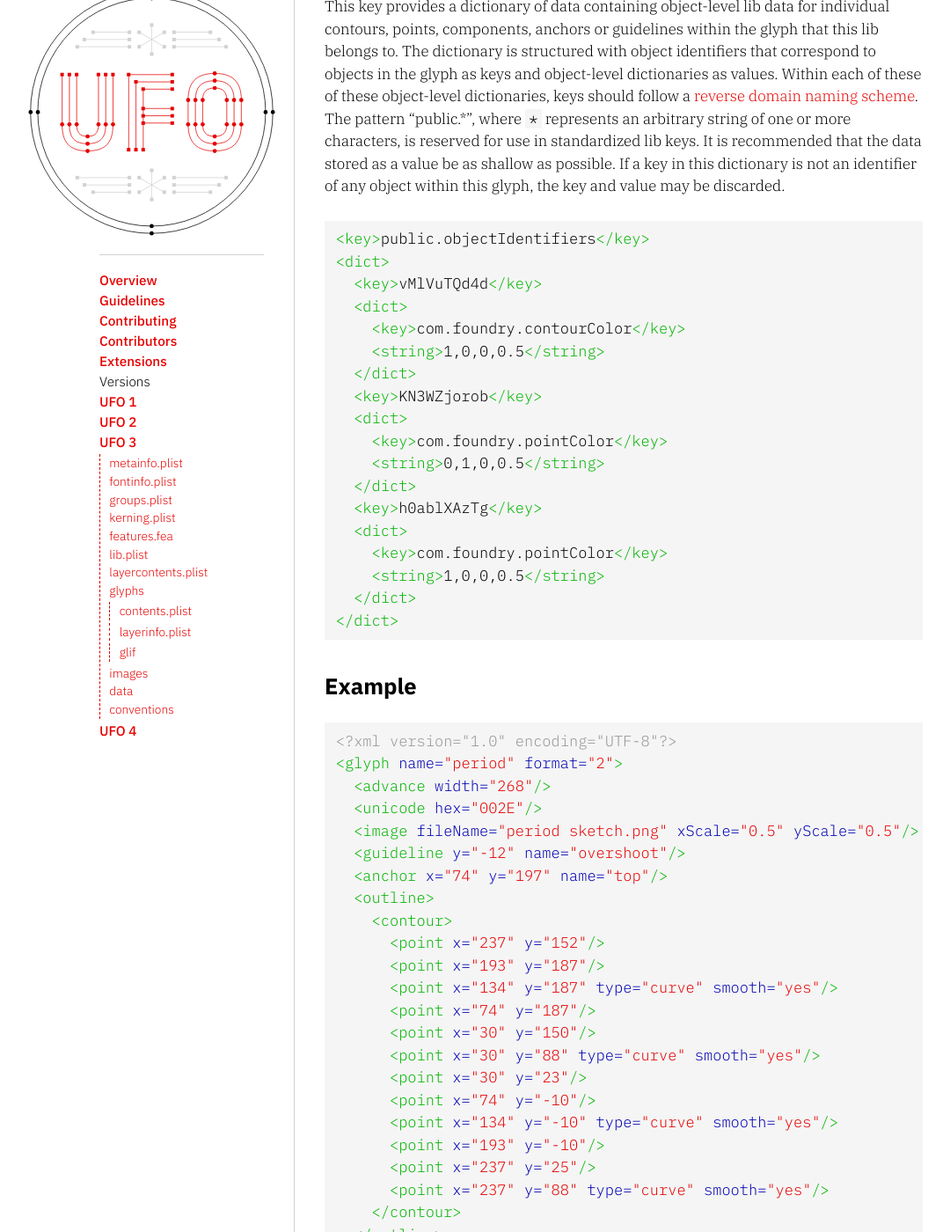
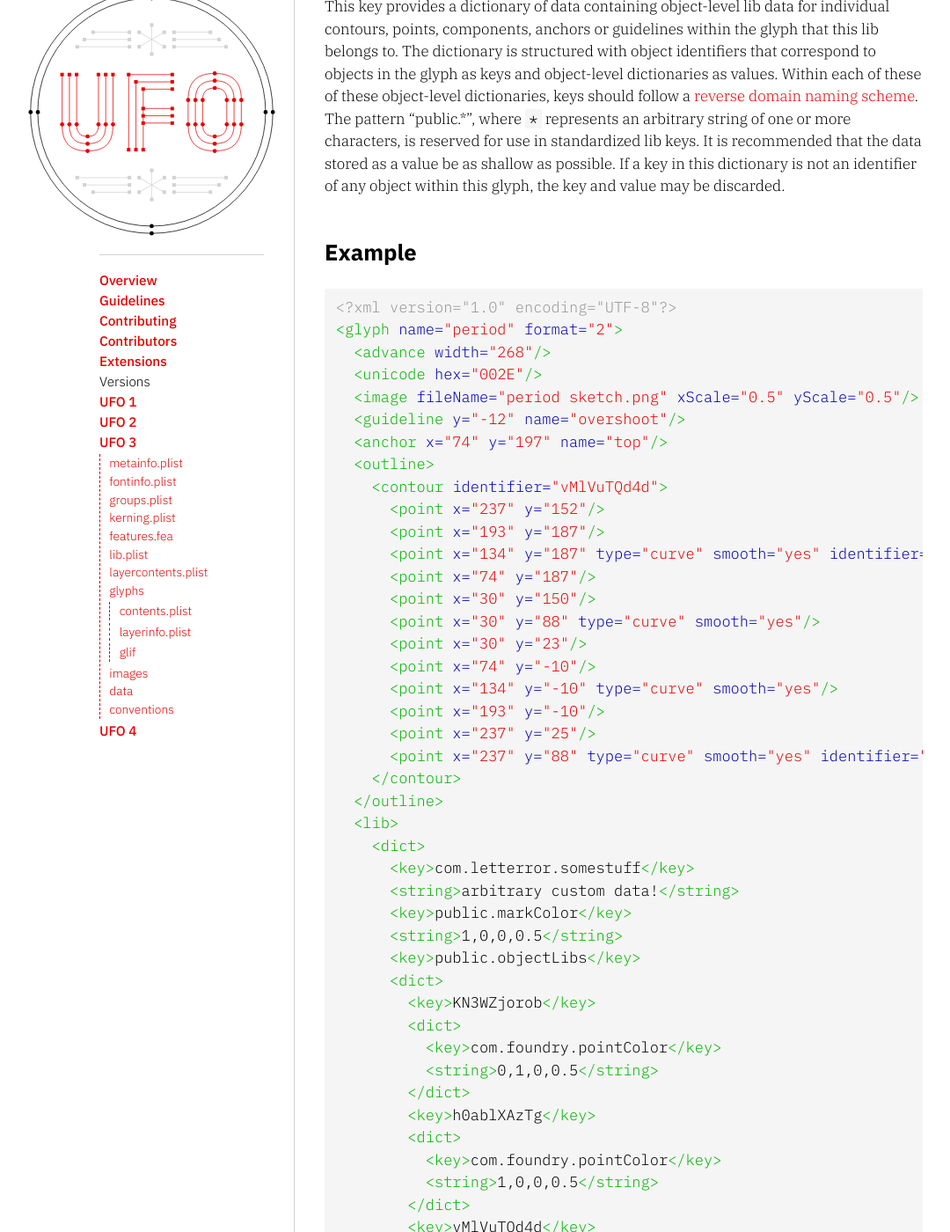
Before and after one commit to unified-font-object/ufo-spec, a Jekyll site: the page built from versions/ufo3/glyphs/glif.md, in a window 1280 px wide and 1400 px high, scrolled down 15158 px. Shown: the whole window at 88% size, without its empty margins (51-1131 px from the left). Built offline with Jekyll 4.4.1, drawn with Linux system fonts in a browser that asks for light colours; some web fonts are replaced; some of the changed text lies outside the part shown.

Commit message:
Update and reformat glif XML example
Also fixes the typo in the objectLibs example.

````diff
--- a/versions/ufo3/glyphs/glif.md
+++ b/versions/ufo3/glyphs/glif.md
@@ -397,27 +397,6 @@ hexidecimal digits.
 
 This key provides a dictionary of data containing object-level lib data for individual contours, points, components, anchors or guidelines within the glyph that this lib belongs to. The dictionary is structured with object identifiers that correspond to objects in the glyph as keys and object-level dictionaries as values. Within each of these of these object-level dictionaries, keys should follow a [reverse domain naming scheme]. The pattern "public.\*", where `*` represents an arbitrary string of one or more characters, is reserved for use in standardized lib keys. It is recommended that the data stored as a value be as shallow as possible. If a key in this dictionary is not an identifier of any object within this glyph, the key and value may be discarded.
 
-```xml
-<key>public.objectIdentifiers</key>
-<dict>
-  <key>vMlVuTQd4d</key>
-  <dict>
-    <key>com.foundry.contourColor</key>
-    <string>1,0,0,0.5</string>
-  </dict>
-  <key>KN3WZjorob</key>
-  <dict>
-    <key>com.foundry.pointColor</key>
-    <string>0,1,0,0.5</string>
-  </dict>
-  <key>h0ablXAzTg</key>
-  <dict>
-    <key>com.foundry.pointColor</key>
-    <string>1,0,0,0.5</string>
-  </dict>
-</dict>
-```
-
 ### Example
 
 ```xml
@@ -429,10 +408,10 @@ This key provides a dictionary of data containing object-level lib data for indi
   <guideline y="-12" name="overshoot"/>
   <anchor x="74" y="197" name="top"/>
   <outline>
-    <contour>
+    <contour identifier="vMlVuTQd4d">
       <point x="237" y="152"/>
       <point x="193" y="187"/>
-      <point x="134" y="187" type="curve" smooth="yes"/>
+      <point x="134" y="187" type="curve" smooth="yes" identifier="KN3WZjorob"/>
       <point x="74" y="187"/>
       <point x="30" y="150"/>
       <point x="30" y="88" type="curve" smooth="yes"/>
@@ -441,7 +420,7 @@ This key provides a dictionary of data containing object-level lib data for indi
       <point x="134" y="-10" type="curve" smooth="yes"/>
       <point x="193" y="-10"/>
       <point x="237" y="25"/>
-      <point x="237" y="88" type="curve" smooth="yes"/>
+      <point x="237" y="88" type="curve" smooth="yes" identifier="h0ablXAzTg"/>
     </contour>
   </outline>
   <lib>
@@ -450,10 +429,28 @@ This key provides a dictionary of data containing object-level lib data for indi
       <string>arbitrary custom data!</string>
       <key>public.markColor</key>
       <string>1,0,0,0.5</string>
+      <key>public.objectLibs</key>
+      <dict>
+        <key>KN3WZjorob</key>
+        <dict>
+          <key>com.foundry.pointColor</key>
+          <string>0,1,0,0.5</string>
+        </dict>
+        <key>h0ablXAzTg</key>
+        <dict>
+          <key>com.foundry.pointColor</key>
+          <string>1,0,0,0.5</string>
+        </dict>
+        <key>vMlVuTQd4d</key>
+        <dict>
+          <key>com.foundry.contourColor</key>
+          <string>1,0,0,0.5</string>
+        </dict>
+      </dict>
       <key>public.postscript.hints</key>
       <dict>
-        <key>formatVersion</key><string>1</string>
-        <key>id</key><string>w268c237,88 237,152 193,187c134,187 74,187 30,150c30,88 30,23 74,-10c134,-10 193,-10 237,25</string>
+        <key>formatVersion</key>
+        <string>1</string>
         <key>hintSetList</key>
         <array>
           <dict>
````
Also changed, not shown: other parts of versions/ufo3/glyphs/glif.md (+2 -0 lines).
